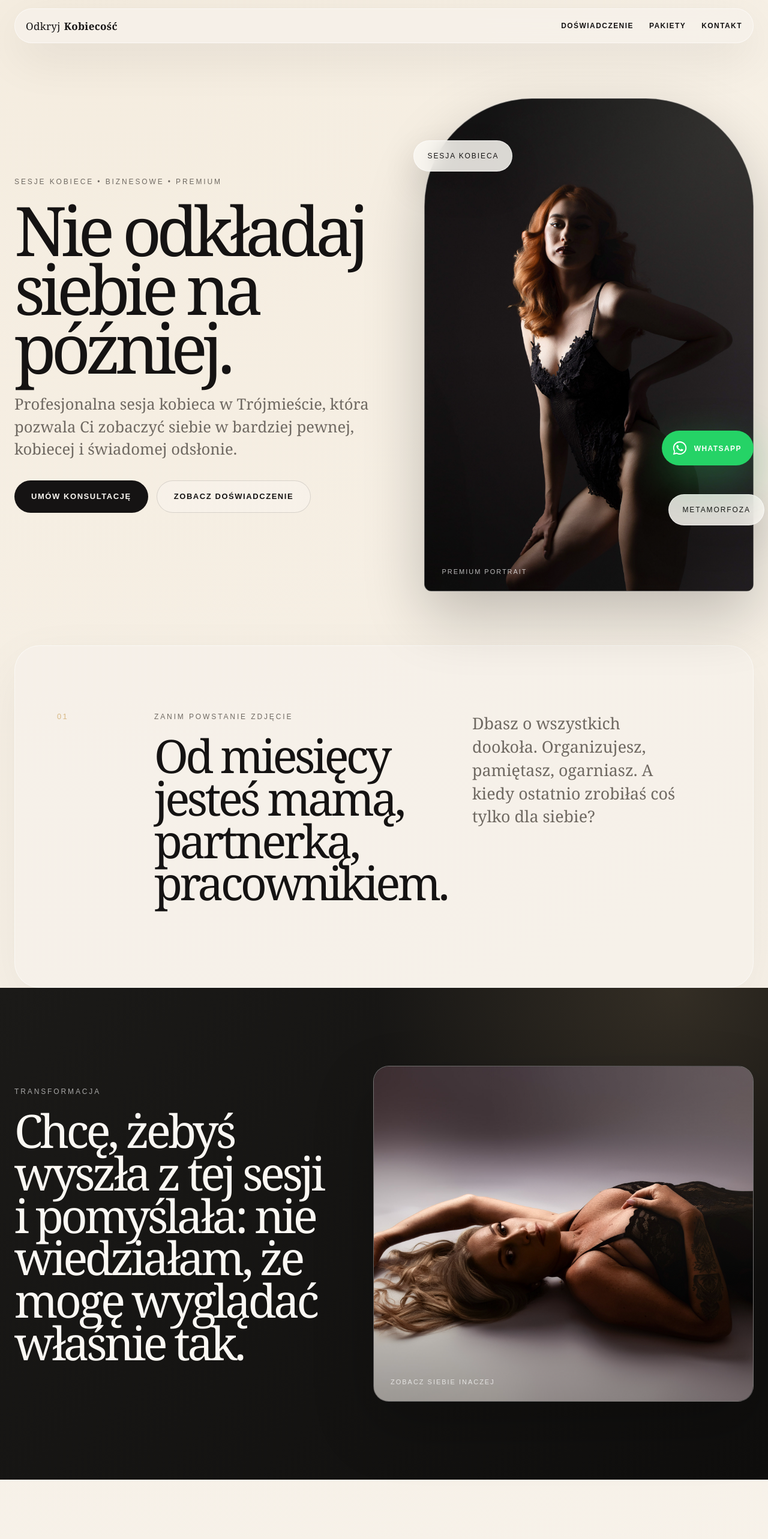
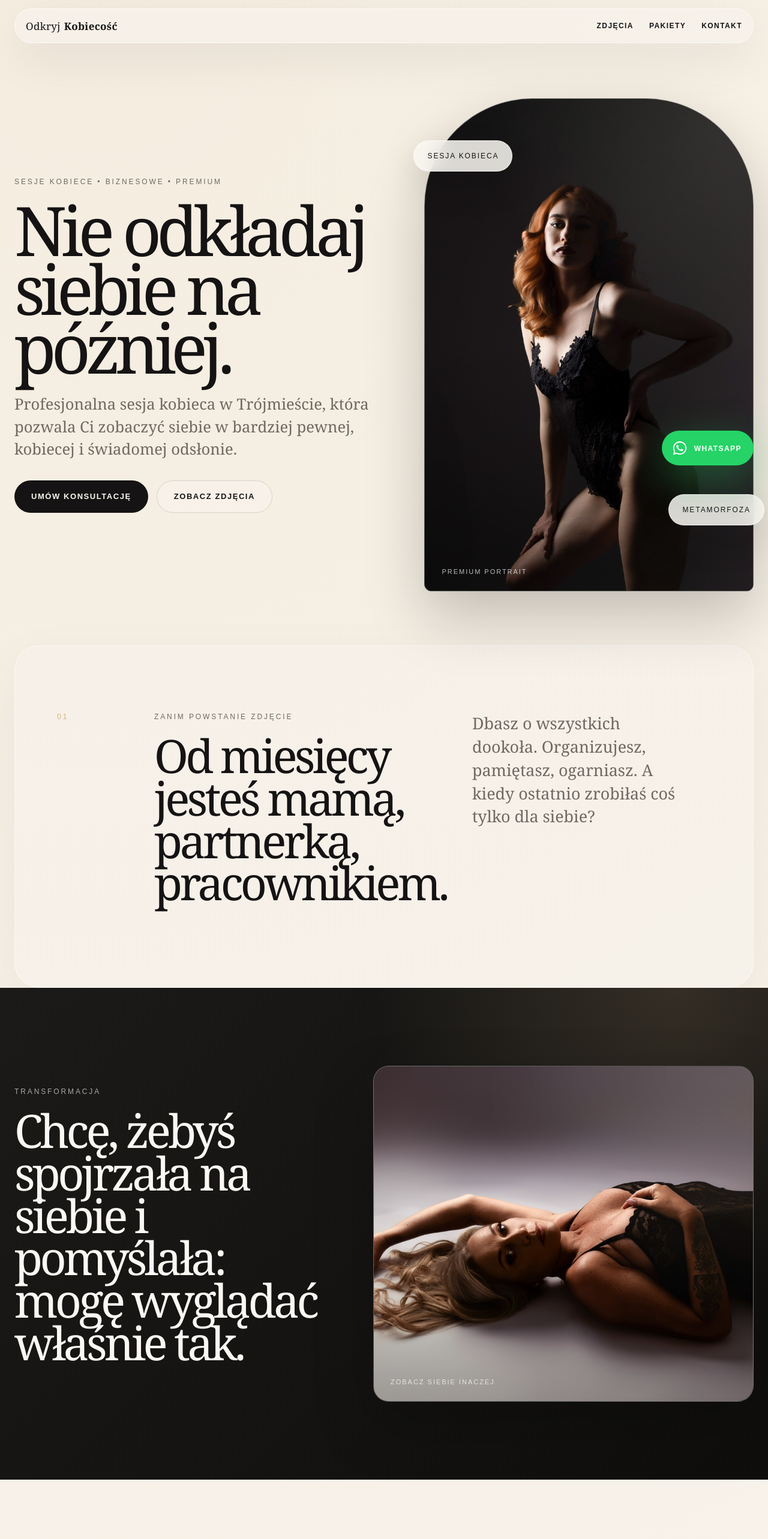
Before and after one commit to odkryjkobiecosc/odkryjkobiecosc-website, a Next.js app: page / in a window 1280 px wide. Shown: the top 2566 px of the page at 60% size. Built offline with nearby package versions, Linux system fonts and the light colour scheme.

Commit message:
Update page.tsx

```diff
--- a/app/page.tsx
+++ b/app/page.tsx
@@ -81,14 +81,17 @@ const stories = [
   {
     name: "Anna",
     text: "Przyszłam zestresowana. Po kilku minutach zapomniałam o aparacie. Gdy zobaczyłam zdjęcia, pierwszy raz od dawna poczułam się naprawdę piękna.",
+    source: "Opinia klientki",
   },
   {
     name: "Wiktoria",
     text: "Myślałam, że nie będę wiedziała co robić. Marta poprowadziła mnie krok po kroku. To była chwila tylko dla mnie.",
+    source: "Opinia klientki",
   },
   {
     name: "Klaudia",
     text: "Potrzebowałam zdjęć do marki osobistej, ale dostałam coś więcej — poczucie, że mogę pokazać siebie pewnie i kobieco.",
+    source: "Opinia klientki",
   },
 ];
 
@@ -171,7 +174,7 @@ export default function Home() {
           <strong>Kobiecość</strong>
         </a>
         <div className="navLinks">
-          <a href="#doswiadczenie">Doświadczenie</a>
+          <a href="#galeria">Zdjęcia</a>
           <a href="#pakiety">Pakiety</a>
           <a href="#kontakt">Kontakt</a>
         </div>
@@ -186,11 +189,16 @@ export default function Home() {
             zobaczyć siebie w bardziej pewnej, kobiecej i świadomej odsłonie.
           </p>
           <div className="heroActions">
-            <a className="button primary" href="#kontakt">
+            <a
+              className="button primary"
+              href={whatsappLink}
+              target="_blank"
+              rel="noopener noreferrer"
+            >
               Umów konsultację
             </a>
-            <a className="button secondary" href="#doswiadczenie">
-              Zobacz doświadczenie
+            <a className="button secondary" href="#galeria">
+              Zobacz zdjęcia
             </a>
           </div>
         </div>
@@ -229,8 +237,8 @@ export default function Home() {
         <div className="dreamText">
           <p className="eyebrow lightText">Transformacja</p>
           <h2>
-            Chcę, żebyś wyszła z tej sesji i pomyślała: nie wiedziałam, że mogę
-            wyglądać właśnie tak.
+            Chcę, żebyś spojrzała na siebie i pomyślała: mogę wyglądać właśnie
+            tak.
           </h2>
         </div>
         <div className="imageFrame wide">
@@ -294,7 +302,7 @@ export default function Home() {
         </div>
       </section>
 
-      <section className="gallery section">
+      <section id="galeria" className="gallery section">
         <p className="eyebrow">Klimat sesji</p>
         <h2>Kobiecość. Siła. Spokój. Pewność siebie.</h2>
 
@@ -337,7 +345,12 @@ export default function Home() {
                   <li key={feature}>{feature}</li>
                 ))}
               </ul>
-              <a className="button packageButton" href="#kontakt">
+              <a
+                className="button packageButton"
+                href={whatsappLink}
+                target="_blank"
+                rel="noopener noreferrer"
+              >
                 Zapytaj o termin
               </a>
             </article>
@@ -346,7 +359,7 @@ export default function Home() {
       </section>
 
       <section className="stories section light">
-        <p className="eyebrow">Historie klientek</p>
+        <p className="eyebrow">Opinie klientek</p>
         <h2>Kobiety, które zobaczyły siebie inaczej.</h2>
         <div className="storyGrid">
           {stories.map((story) => (
@@ -354,6 +367,7 @@ export default function Home() {
               <div className="stars">★★★★★</div>
               <p>„{story.text}”</p>
               <strong>{story.name}</strong>
+              <span className="storySource">{story.source}</span>
             </article>
           ))}
         </div>
@@ -407,17 +421,17 @@ export default function Home() {
         <div className="heroActions center">
           <a
             className="button primary lightButton"
-            href="mailto:krajewskaphoto@gmail.com"
-          >
-            Napisz do mnie
-          </a>
-          <a
-            className="button secondary darkSecondary"
             href={whatsappLink}
             target="_blank"
             rel="noopener noreferrer"
           >
-            Umów konsultację
+            Napisz na WhatsApp
+          </a>
+          <a
+            className="button secondary darkSecondary"
+            href="mailto:krajewskaphoto@gmail.com"
+          >
+            Napisz e-mail
           </a>
         </div>
       </section>
```
